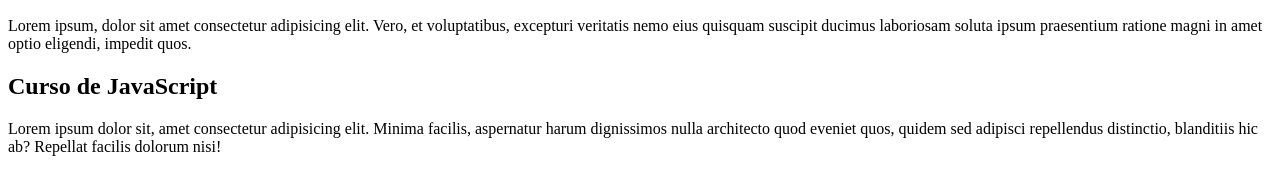
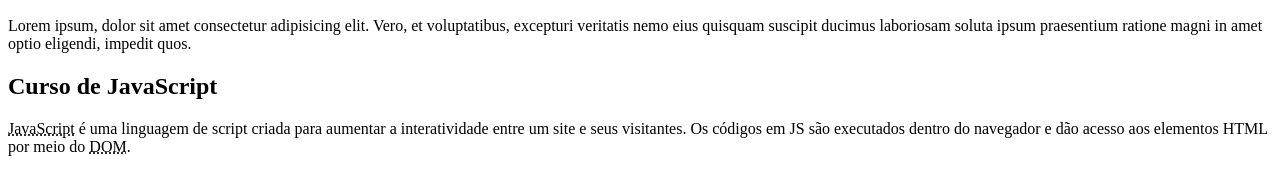
Before and after one commit to costa53/projeto-site, a plain HTML site: page index.html in a window 1280 px wide. Shown: the part 110-304 px from the top of the page. Drawn offline with Linux system fonts and the light colour scheme.

Commit message:
Update index.html

```diff
--- a/index.html
+++ b/index.html
@@ -17,7 +17,7 @@
         </article>
         <article>
             <h2>Curso de JavaScript</h2>
-            <p>Lorem ipsum dolor sit, amet consectetur adipisicing elit. Minima facilis, aspernatur harum dignissimos nulla architecto quod eveniet quos, quidem sed adipisci repellendus distinctio, blanditiis hic ab? Repellat facilis dolorum nisi!</p>
+            <p><abbr title="JavaScript">JavaScript</abbr> é uma linguagem de script criada para aumentar a interatividade entre um site e seus visitantes. Os códigos em JS são executados dentro do navegador e dão acesso aos elementos HTML por meio do <abbr title="Document Object Model">DOM</abbr>.</p>
         </article>
     </main>
 </body>
```
